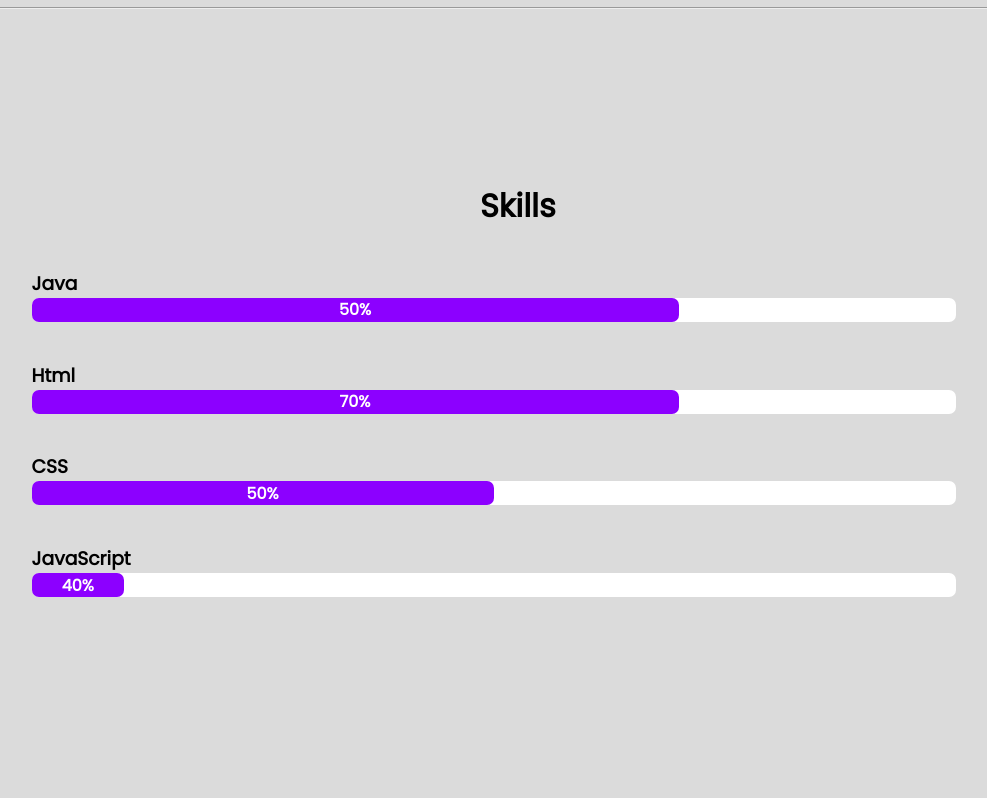
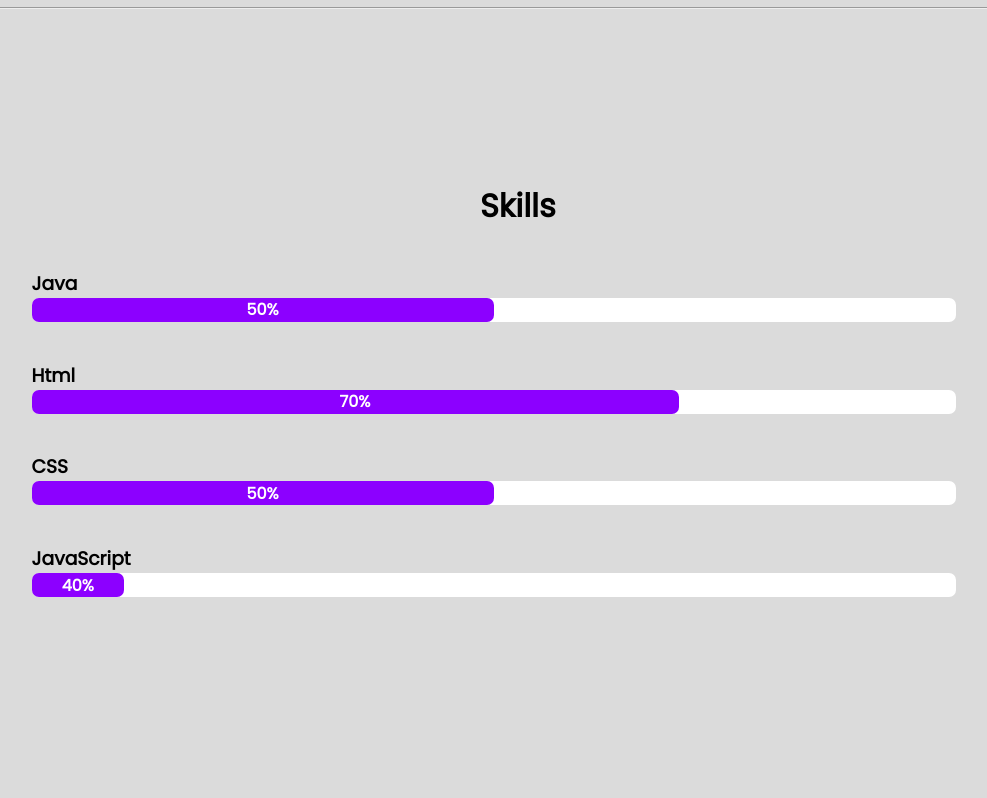
Before and after one commit to SonuMunda/SonuMunda-Portfolio, a plain HTML site: page index.html in a window 1280 px wide. Shown: the part 2315-3113 px from the top of the page, without its empty margins (122-1109 px from the left). Drawn offline with nearby package versions, Linux system fonts and the light colour scheme.

Commit message:
Update style.css

```diff
--- a/css/style.css
+++ b/css/style.css
@@ -106,7 +106,7 @@ html{scroll-behavior: smooth; font-family: 'Poppins', sans-serif;}
 
  .Bar-container .Bar{height: 100% ; display: flex; align-items: center; justify-content: center; background-color: rgb(140, 0, 255); border-radius: 7px;}
 
- .Bar-container #javaBar{width: 70%;}
+ .Bar-container #javaBar{width: 50%;}
  .Bar-container #htmlBar{width: 70%;}
  .Bar-container #cssBar{width: 50%;}
  .Bar-container #jsBar{width: 10%;}
```
